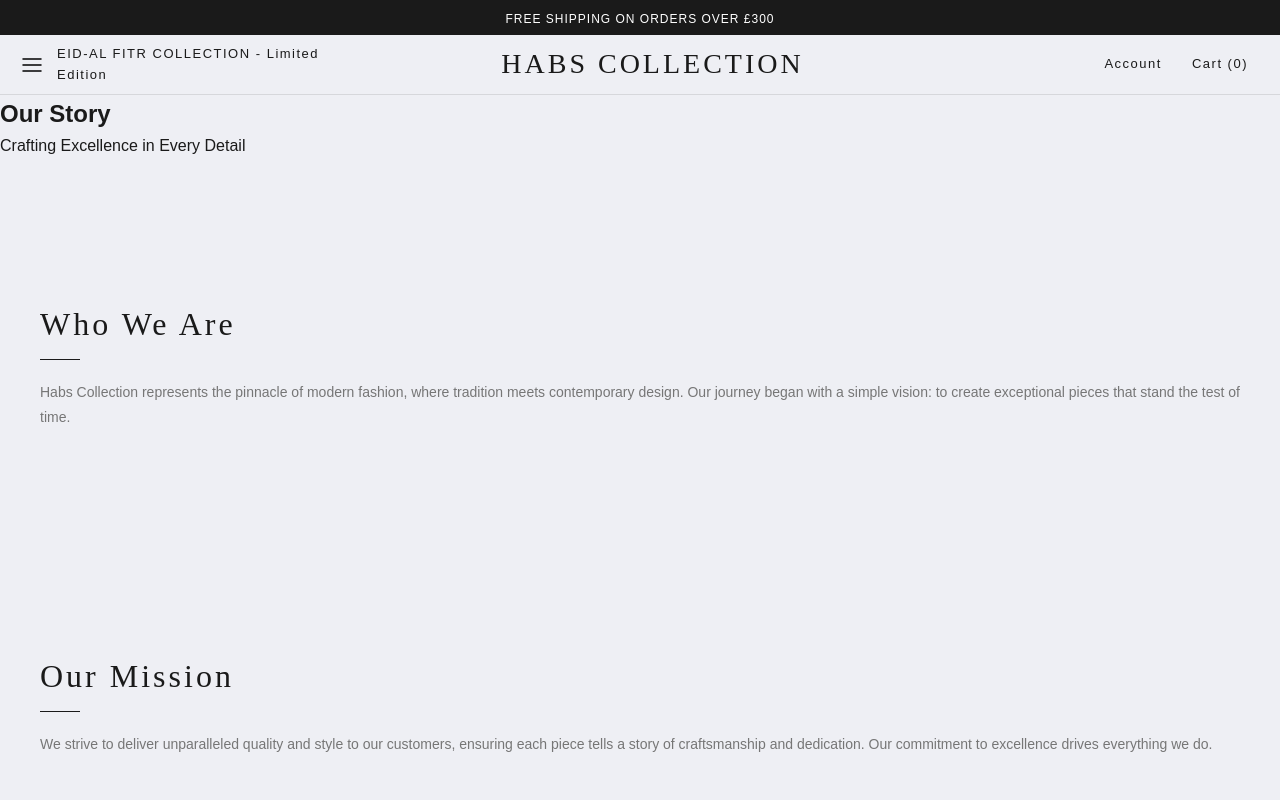
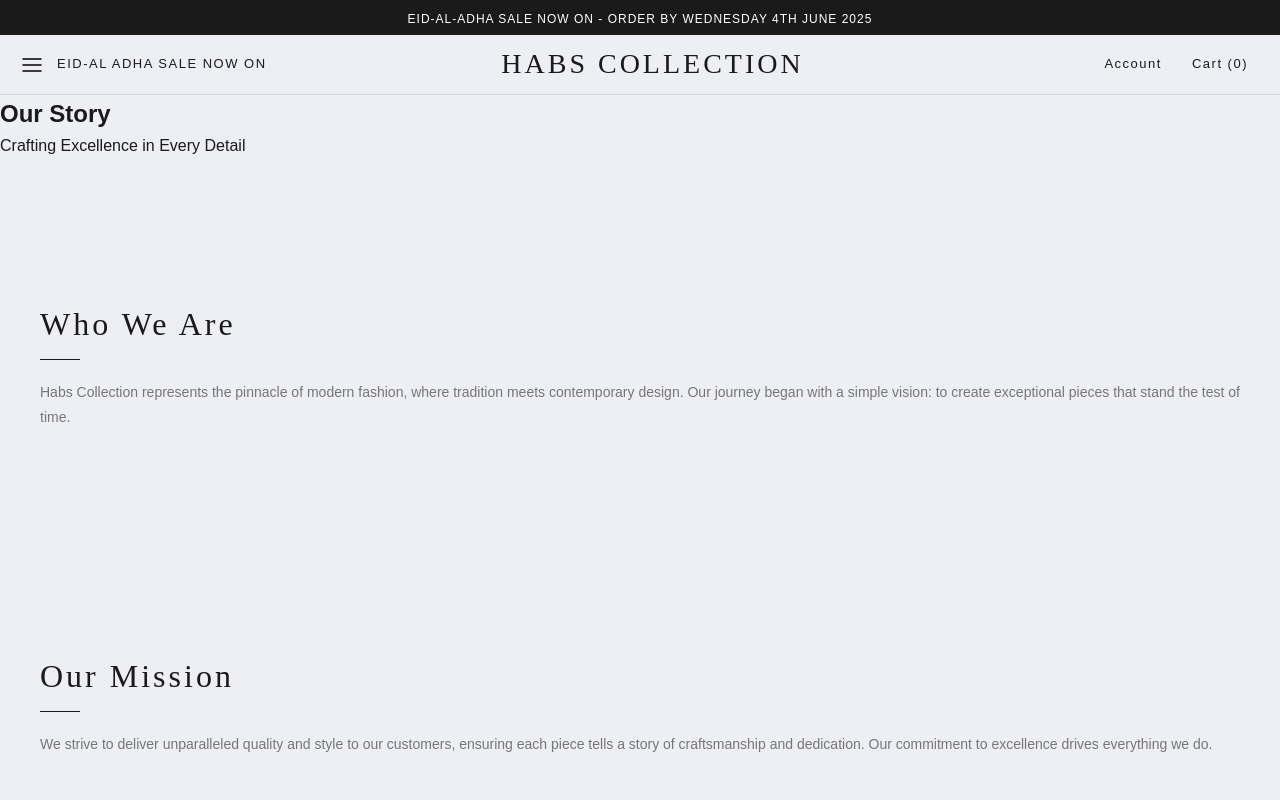
Before and after one commit to habscollection/habs-collection-live, a website: page about.html in a window 1280 px wide. Shown: the top 800 px of the page. Drawn offline with Linux system fonts and the light colour scheme.

Commit message:
Update about.html

```diff
--- a/about.html
+++ b/about.html
@@ -10,12 +10,12 @@
 <body>
     <!-- Announcement Bar -->
     <div class="announcement-bar">
-        <p>FREE SHIPPING ON ORDERS OVER £300</p>
+        <p>EID-AL-ADHA SALE NOW ON - ORDER BY WEDNESDAY 4TH JUNE 2025</p>
     </div>
 
     <nav class="navbar">
         <div class="nav-left">
-            <a href="products.html">EID-AL FITR COLLECTION - Limited Edition</a>
+            <a href="products.html">EID-AL ADHA SALE NOW ON</a>
         </div>
         <div class="nav-center">
             <a href="/" class="brand-logo">HABS COLLECTION</a>
@@ -37,7 +37,7 @@
     <div class="mobile-menu-overlay"></div>
     <div class="mobile-menu">
         <button class="mobile-menu-close">&times;</button>
-        <a href="products.html">EID-AL FITR COLLECTION - Limited Edition</a>
+        <a href="products.html">EID-AL ADHA SALE NOW ON</a>
         <a href="/account.html">Account</a>
         <a href="cart.html">Cart (0)</a>
     </div>
```
